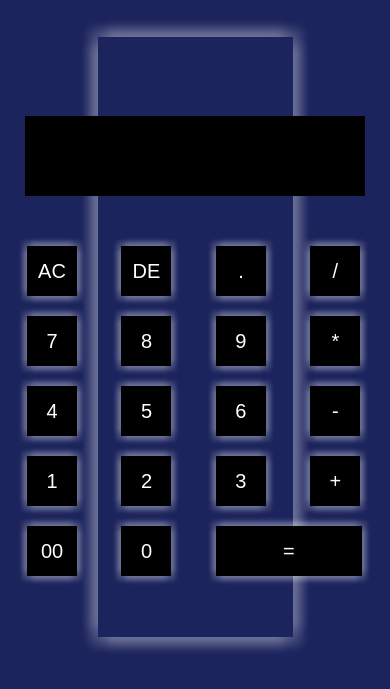
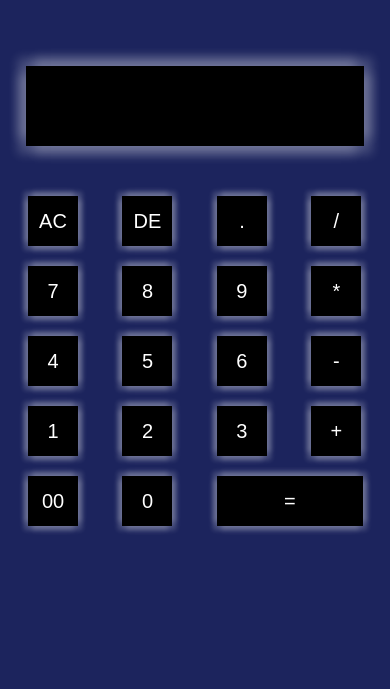
Before and after one commit to Vikaschoudhary20/VC-CALCULATOR, a plain HTML site: page index.html in a window 390 px wide. Shown: the part 61-750 px from the top of the page. Drawn offline with Linux system fonts and the light colour scheme.

Commit message:
Update style.css

```diff
--- a/style.css
+++ b/style.css
@@ -6,20 +6,16 @@ body {
 }
 #container {
     width: 50%;
-    height: 600px;
+    height: 500px;
     display: flex;
     align-items: center;
     justify-content: center;
     margin-left: 25%;
     margin-top: 40px;
   border: none;
-  box-shadow: 8px -8px 10px rgba(255, 255, 255, 0.2),
-    8px 8px 10px rgba(255, 255, 255, 0.2),
-    -8px 8px 10px rgba(255, 255, 255, 0.2),
-    -8px -8px 10px rgba(255, 255, 255, 0.2);
 }
 #input-value {
-  width: 320px;
+  width: 318px;
   height: 60px;
   font-size: 20px;
   padding: 10px;
@@ -31,6 +27,10 @@ body {
   box-shadow: none;
   margin-bottom: 40px;
   border-radius: none;
+  box-shadow: 8px -8px 10px rgba(255, 255, 255, 0.2),
+  8px 8px 10px rgba(255, 255, 255, 0.2),
+  -8px 8px 10px rgba(255, 255, 255, 0.2),
+  -8px -8px 10px rgba(255, 255, 255, 0.2);
 }
 form input {
   width: 50px;
@@ -57,59 +57,32 @@ h1 {
   color: #ffffff;
   text-align: center;
 }
-@media (max-width: 768px) {
-  #container {
+
+
+/* Default styles for desktop */
+.container {
     width: 50%;
-    height: 600px;
     display: flex;
     align-items: center;
     justify-content: center;
-    margin-left: 25%;
-    margin-top: 40px;
-    border: none;
-    box-shadow: 8px -8px 10px rgba(255, 255, 255, 0.2),
-      8px 8px 10px rgba(255, 255, 255, 0.2),
-      -8px 8px 10px rgba(255, 255, 255, 0.2),
-      -8px -8px 10px rgba(255, 255, 255, 0.2);
-  }
-  #input-value {
-    width: 320px;
-    height: 60px;
-    font-size: 20px;
-    padding: 10px;
-    border: none;
-    margin: 28px;
-    text-align: right;
-    background-color: black;
-    color: white;
-    box-shadow: none;
-    margin-bottom: 40px;
-    border-radius: none;
-  }
-  form input {
-    width: 50px;
-    height: 50px;
-    font-size: 20px;
-    padding: 10px;
-    border: none;
-    margin: 10px;
-    margin-left: 30px;
-    background-color: #000000;
-    color: rgb(255, 255, 255);
-    cursor: pointer;
-
-    box-shadow: 4px -4px 5px rgba(255, 255, 255, 0.2),
-      4px 4px 5px rgba(255, 255, 255, 0.2),
-      -4px 4px 5px rgba(255, 255, 255, 0.2),
-      -4px -4px 5px rgba(255, 255, 255, 0.2);
   }
 
-  #equal {
-    width: 146px;
-    padding: 10px;
+  /* Styles for tablets */
+  @media only screen and (max-width: 768px) {
+    .container {
+      width: 50%;
+      display: flex;
+      align-items: center;
+      justify-content: center;
+    }
   }
-  h1 {
-    color: #ffffff;
-    text-align: center;
+
+  /* Styles for mobile phones */
+  @media only screen and (max-width: 380px) {
+    .container {
+        display: flex;
+        align-items: center;
+        justify-content: center;
+        width: 50%;
+    }
   }
-}
```
